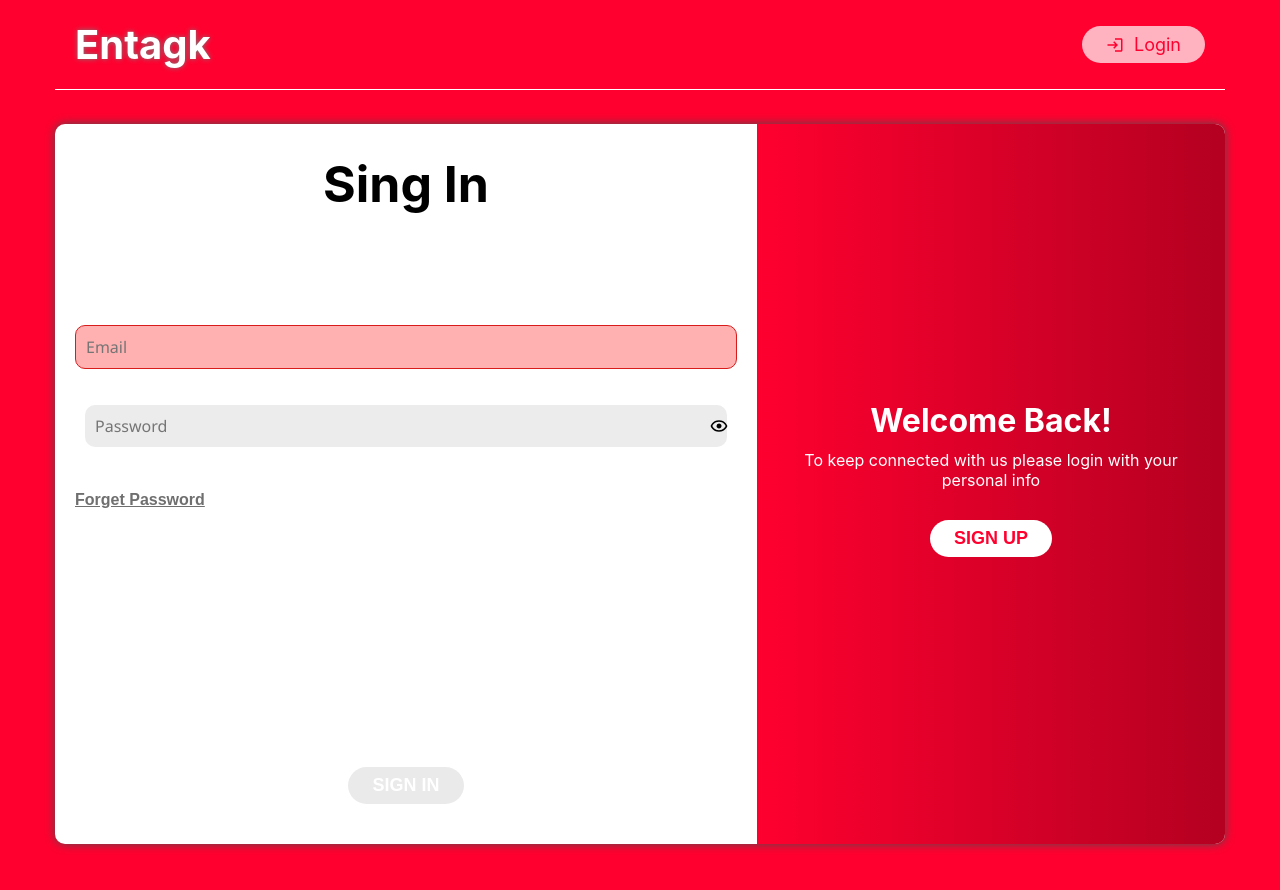
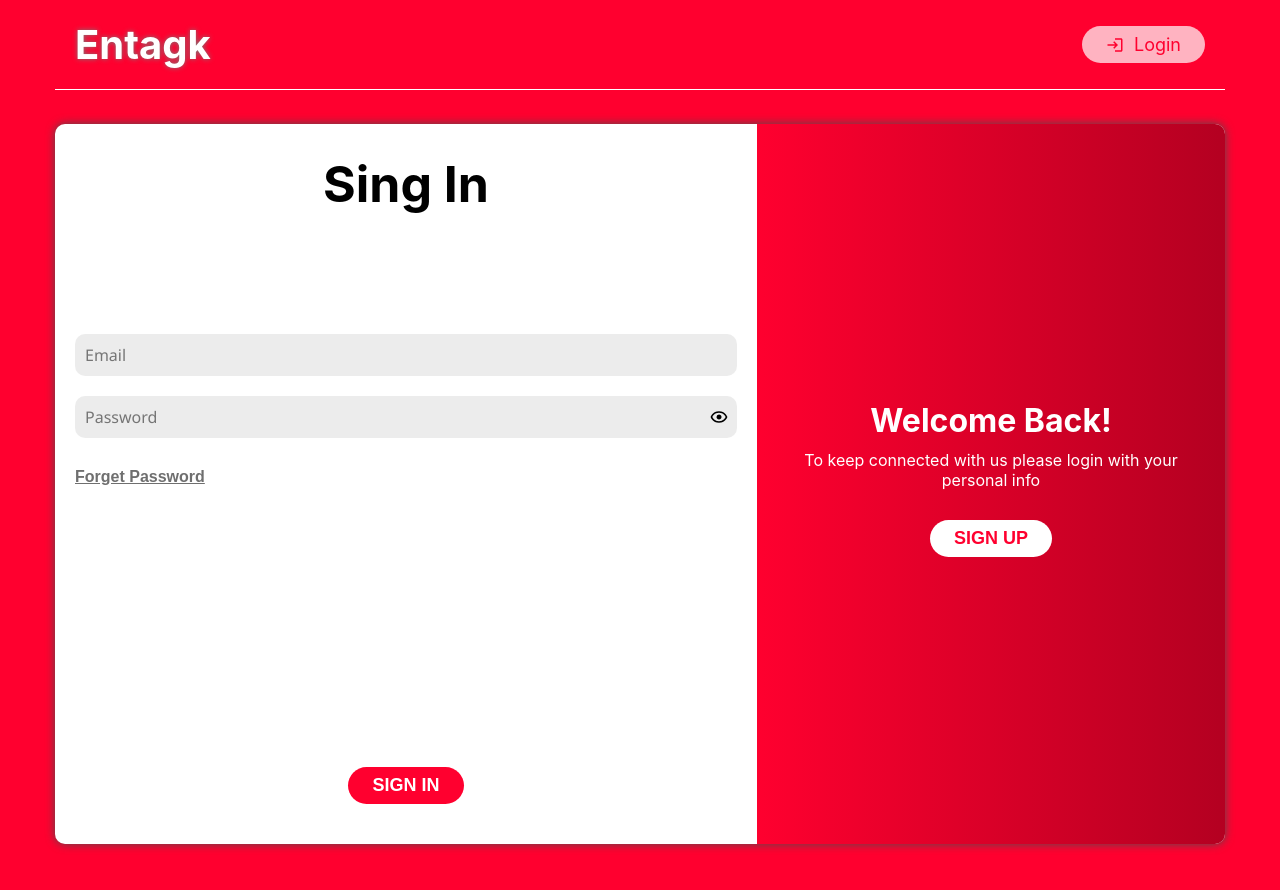
Before and after one commit to entagk/entagk-frontend, a React (Create React App) app: page /auth in a window 1280 px wide. Shown: the top 890 px of the page. Built offline with nearby package versions, Linux system fonts and the light colour scheme.

Commit message:
Create input compontent and use it at Auth form and edit account form

```diff
--- a/src/App.css
+++ b/src/App.css
@@ -27,8 +27,10 @@ textarea {
   border: none;
 }
 
-input:focus {
+input:focus,
+textarea:focus {
   background-color: #dddddd3d;
+  border: 2px solid;
 }
 
 textarea {
@@ -83,6 +85,7 @@ a {
 }
 
 .block input,
+.input-block input,
 .block textarea {
   border-radius: 10px;
   font-size: 16px;
@@ -93,6 +96,7 @@ a {
 }
 
 .glass-effect .block input,
+.glass-effect .input-block input,
 .glass-effect textarea {
   color: #fff;
   background: transparent;
@@ -125,6 +129,7 @@ a {
 }
 
 .block input.error,
+.input-block input.error,
 .task-form input.error {
   background: #ff646482;
   color: #d81c1c;
--- a/src/actions/auth.js
+++ b/src/actions/auth.js
@@ -95,15 +95,15 @@ export const deleteUser = (setMessage) => async dispatch => {
 }
 
 // todo at profile editing page
-export const updateUser = (formData, setFormError, setMessage, setSuccess) => async dispatch => {
+export const updateUser = (formData, setFormError, setMessage, setClose) => async dispatch => {
   try {
     dispatch({ type: START_LOADING, data: 'auth' })
     const { data } = await api.updateUser(formData);
     dispatch({ type: UPDATE_USER, data: data.afterUpdatae });
-    setSuccess(true);
+    setMessage({ message: data.message, type: 'success' });
     dispatch({ type: END_LOADING, data: 'auth' })
   } catch (error) {
-    if (error.response.data.errors) {
+    if (error?.response?.data?.errors) {
       setFormError(pFE => ({ ...pFE, ...error.response.data.errors }))
     } else {
       setMessage({ type: 'error', message: error?.response?.data?.message || error.message });
--- a/src/components/Auth/Auth.css
+++ b/src/components/Auth/Auth.css
@@ -59,15 +59,9 @@ div.form-container.reset-form {
   flex-direction: column;
 }
 
-.auth-page .form-container .block input,
-.form-container.reset-form .block input {
-  width: 100%;
-  margin: 12px 10px;
-}
-
-.auth-page .form-container .block input::placeholder,
-.form-container.reset-form .block input::placeholder {
-  text-transform: capitalize;
+.auth-page .form-container .block .input-block {
+  padding: 0;
+  margin-inline: 12px;
 }
 
 .auth-page button,
@@ -246,7 +240,7 @@ div.form-container.reset-form {
     font-size: 35px;
   }
 
-  .auth-page .form-container .block input {
+  .auth-page .form-container .block .input-block {
     margin: 6px 5px;
   }
 }
--- a/src/components/Auth/Auth.js
+++ b/src/components/Auth/Auth.js
@@ -1,4 +1,4 @@
-import React, { lazy, Suspense, useState } from "react";
+import React, { lazy, Suspense, useEffect, useState } from "react";
 import { useDispatch, useSelector } from "react-redux";
 import { useNavigate } from "react-router-dom";
 import { authForm } from "../../actions/auth";
@@ -13,7 +13,7 @@ import NetworkError from "../NetworkError/NetworkError";
 import Button from "../../utils/Button/Button";
 
 const NavBar = lazy(() => import("./../NavBar/NavBar"));
-const Password = lazy(() => import("./Password/Password"));
+const Input = lazy(() => import("../../utils/Input/Input"));
 const initialFormData = {
   name: "",
   email: "",
@@ -30,41 +30,127 @@ const Auth = () => {
   const [forgetPassword, setForgetPassword] = useState(false);
   const [formData, setFormData] = useState(initialFormData);
 
+
+  const [formErrors, setFormError] = useState({});
+  const [validations, setValidations] = useState({
+    email: (e) => {
+      const validateEmail = /[a-z0-9._%+-]+@[a-z0-9.-]+\.[a-z]{2,}$/;
+      if (!validateEmail.test(e)) {
+        setFormError(fE => ({ ...fE, email: 'This email is invalid' }));
+        return true;
+      } else {
+        setFormError(fE => ({ ...fE, email: '' }));
+        return false;
+      }
+    },
+    password: (p, cP) => {
+      if (p.length < 8) {
+        setFormError(fE => ({ ...fE, password: "The password must be at least 8 letters and numbers" }));
+        return true;
+      } else {
+        if (p === cP) {
+          if (formErrors['confirmPassword'] === "The password should be matched") {
+            setFormError(fE => ({ ...fE, 'confirmPassword': "" }))
+          }
+        }
+        setFormError(fE => ({ ...fE, password: "" }));
+        return false;
+      }
+
+    },
+  });
+
+  const [requiredFields, setRequiredFields] = useState(['email', 'password']);
+  const signUpRequired = ['name', 'confirmPassword'];
+
+  useEffect(() => {
+    if (isSignUp) {
+      setRequiredFields(pF => [...pF, ...signUpRequired])
+      setValidations(pV => ({
+        ...pV,
+        name: (n) => {
+          if (n.trim().length === 0) {
+            setFormError(fE => ({ ...fE, name: "This field is required" }))
+            return true;
+          } else {
+            setFormError(fE => ({ ...fE, name: "" }))
+            return false;
+          }
+        },
+        confirmPassword: (cP, p) => {
+          if (cP !== p) {
+            setFormError(fE => ({ ...fE, confirmPassword: "The password should be matched" }))
+            return true;
+          } else {
+            setFormError(fE => ({ ...fE, confirmPassword: "" }))
+            return false;
+          }
+        },
+      }))
+    } else {
+      if (forgetPassword) {
+        setRequiredFields(['email']);
+        setFormData({ email: formData.email });
+        setFormError({ emali: formErrors.email });
+      } else {
+        setRequiredFields(pF => pF.filter(f => !signUpRequired.includes(f)));
+        signUpRequired.forEach((f) => {
+          const newData = formData;
+          delete newData[f];
+          setFormData(newData);
+
+          const newFormErrors = formErrors;
+          delete newFormErrors[f];
+          setFormError(newFormErrors);
+        })
+      }
+    }
+
+    // eslint-disable-next-line
+  }, [isSignUp])
+
   if (localStorage.getItem('token')) {
     return (
       <LogoutPage />
     )
   }
 
-  const handleChange = (e) => {
-    setFormData({ ...formData, [e.target.name]: e.target.value })
-  }
-
   // eslint-disable-next-line
   const emailPattern = "[a-z0-9._%+-]+@[a-z0-9.-]+\.[a-z]{2,}$";
-
-  const validateEmail = /[a-z0-9._%+-]+@[a-z0-9.-]+\.[a-z]{2,}$/;
 
   const handleSubmit = async (e) => {
     await e.preventDefault();
     console.log(formData);
 
+    const dataEntries = Object.entries(formData);
+    const errors = Object.entries(formErrors).filter(([k, v]) => v.length > 0);
+    dataEntries.forEach(([k, v]) => {
+      if (v === '' && requiredFields.includes(k)) {
+        errors.push([k, 'This is required']);
+        setFormError(fep => ({ ...fep, [k]: 'This is required' }));
+      }
+
+      if (!k.includes('confirm')) {
+        if (validations[k](v)) {
+          errors.push([k, `invalid ${k}`]);
+        }
+      } else {
+        if (validations[k](v)) {
+          errors.push([k, `invalid ${k}`]);
+        }
+      }
+    });
+
     if (isSignUp) {
-      if (!formData.email || !formData.name || formData.confirmPassword !== formData.password) {
-        setMessage({ type: 'error', message: 'Please complete all form data' });
-      } else {
+      if (errors.length === 0) {
         dispatch(authForm(formData, 'sign up', setMessage, navigate));
       }
     } else if (forgetPassword) {
-      if (!formData.email) {
-        setMessage({ type: 'error', message: 'Please complete all form data' });
-      } else {
+      if (errors.length === 0) {
         dispatch(authForm({ email: formData.email }, 'forget password', setMessage, navigate));
       }
     } else {
-      if (!formData.email || !formData.password) {
-        setMessage({ type: 'error', message: 'Please complete all form data' });
-      } else {
+      if (errors.length === 0) {
         dispatch(authForm({ password: formData.password, email: formData.email }, 'sign in', setMessage, navigate));
       }
     }
@@ -74,6 +160,15 @@ const Auth = () => {
     return (
       <NetworkError />
     )
+  }
+
+  const requiredForEveryInput = {
+    formErrors: formErrors,
+    setFormError: setFormError,
+    validations: validations,
+    formData: formData,
+    setFormData: setFormData,
+    requiredFields: requiredFields,
   }
 
   return (
@@ -103,31 +198,35 @@ const Auth = () => {
                 <h1>{isSignUp ? "create account" : forgetPassword ? "foget password" : "sing in"}</h1>
                 <div className="block">
                   {isSignUp && (
-                    <input
+                    <Input
+                      {...requiredForEveryInput}
                       name="name"
-                      type="name"
+                      type="text"
                       placeholder="name"
-                      value={formData.name}
-                      onChange={handleChange}
-                      className={!formData.name ? 'error' : undefined}
+                      validations={validations}
                     />
                   )}
-                  <input
+                  <Input
                     name="email"
                     type="email"
                     pattern={emailPattern}
-                    required
                     placeholder="email"
-                    value={formData.email}
-                    className={(!formData.email || (validateEmail.test(formData.email) === false)) ? 'error' : undefined}
-                    onChange={handleChange}
+                    {...requiredForEveryInput}
                   />
                   {!forgetPassword && (
-                    <Password
-                      formData={formData}
+                    <Input
+                      {...requiredForEveryInput}
                       name="password"
+                      type="password"
                       placeholder="password"
-                      handleChange={handleChange}
+                    />
+                  )}
+                  {isSignUp && (
+                    <Input
+                      {...requiredForEveryInput}
+                      name="confirmPassword"
+                      type="password"
+                      placeholder="confirm password"
                     />
                   )}
                   {!isSignUp && (
@@ -141,14 +240,6 @@ const Auth = () => {
                       >forget password</Button>
                     </div>
                   )}
-                  {isSignUp && (
-                    <Password
-                      formData={formData}
-                      name="confirmPassword"
-                      handleChange={handleChange}
-                      placeholder="confirm password"
-                    />
-                  )}
                 </div>
                 <div className="block">
                   <GoogleLogin
@@ -160,9 +251,8 @@ const Auth = () => {
                   <Button
                     aria-label="submit auth data"
                     type="submit"
-                    disabled={isLoading || isSignUp ?
-                      (!formData.name || !formData.email || !formData.password || (formData.password !== formData.confirmPassword)) :
-                      forgetPassword ? (!formData.email) : (!formData.email || !formData.password)
+                    disabled={
+                      isLoading || Object.values(formErrors).filter(fE => fE.length > 0).length > 0
                     }
                     style={{ paddingBlock: isLoading && 5, color: '#fff', backgroud: 'var(--main-color)', textTransform: 'uppercase' }}
                   >
--- a/src/components/Auth/Password/Password.js
+++ b/src/components/Auth/Password/Password.js
@@ -6,10 +6,9 @@ import './style.css';
 
 function Password({
   formData,
-  handleChange,
-  onBlur,
   name,
-  placeholder
+  formErrors,
+  ...props
 }) {
   const [show, setShow] = useState(false);
 
@@ -17,12 +16,10 @@ function Password({
     <div className="password">
       <input
         name={name}
+        value={formData[name]}
+        className={formErrors[name] ? 'error' : undefined}
+        {...props}
         type={show ? "text" : "password"}
-        placeholder={placeholder}
-        value={formData[name]}
-        className={formData.password !== formData.confirmPassword && name === 'confirmPassword' ? 'error' : undefined}
-        onChange={handleChange}
-        onBlur={onBlur}
       />
       <Button
         variant='single-icon'
--- a/src/components/Auth/Password/style.css
+++ b/src/components/Auth/Password/style.css
@@ -3,7 +3,6 @@
   display: flex;
   align-items: center;
   justify-content: center;
-  margin: 12px 10px;
   position: relative;
 }
 
@@ -11,7 +10,7 @@
   margin: 0;
 }
 
-.block .password button.icon {
+.password button.icon {
   position: absolute;
   margin: 0;
   color: inherit;
--- a/src/components/EditAccount/EditAccount.js
+++ b/src/components/EditAccount/EditAccount.js
@@ -8,8 +8,8 @@ import Button from '../../utils/Button/Button';
 
 import './style.css'
 import ToggleButton from '../../utils/ToggleButton/ToggleButton';
-import Password from '../Auth/Password/Password';
 import Loading from '../../utils/Loading/Loading';
+import Input from '../../utils/Input/Input';
 
 const ChangeAvatar = lazy(() => import('./ChangeAvatar/ChangeAvatar'));
 
@@ -19,9 +19,8 @@ function EditAccount({ setClose, setMessage }) {
   const [data, setData] = useState({ name: user.name });
   const { isLoading } = useSelector(state => state.auth);
   const [formErrors, setFormError] = useState({});
-  const [validations, setValidations] = useState({ 'name': () => data.name.trim.length > 0 })
+  const [validations, setValidations] = useState({ 'name': () => data.name.trim().length > 0 })
   const [changePassword, setChangePassword] = useState(false);
-
   const [requiredFields, setRequiredFields] = useState(['name']);
   const passwordRequired = ['oldPassword', 'newPassword', 'confirmNewPassword'];
 
@@ -35,7 +34,7 @@ function EditAccount({ setClose, setMessage }) {
             ...pVs,
             [f]: (d) => {
               if (d.length < 8) {
-                setFormError(fE => ({ ...fE, [f]: "The password shouldn't be less than 8 letter or numbers" }));
+                setFormError(fE => ({ ...fE, [f]: "The password must be at least 8 letters and numbers" }));
                 return true;
               } else {
                 setFormError(fE => ({ ...fE, [f]: "" }))
@@ -74,48 +73,13 @@ function EditAccount({ setClose, setMessage }) {
     // eslint-disable-next-line
   }, [changePassword]);
 
-  const handleFieldError = (field, value, validateFun) => {
-    if (value) {
-      if (field === 'confirmNewPassword') {
-        validateFun(value, data['newPassword']);
-      } else {
-        validateFun(value);
-      }
-    } else {
-      setFormError(fep => ({ ...fep, [field]: '' }))
-    }
-  }
-
-  const handleChange = (e) => {
-    setData({
-      ...data,
-      [e.target.name]: e.target.value
-    });
-
-    if (e.target.value !== '' && formErrors[e.target.name] === 'This is required') {
-      setFormError(fep => ({ ...fep, [e.target.name]: '' }));
-    }
-  }
-
-  const onBlur = (e) => {
-    if (e.target.value === '' && requiredFields.includes(e.target.name)) {
-      setFormError(fep => ({ ...fep, [e.target.name]: 'This is required' }));
-    } else {
-      handleFieldError(
-        e.target.name,
-        e.target.value,
-        validations[e.target.name]
-      );
-    }
-  }
-
   const handleSubmit = async (event) => {
-    event.preventDefault();
+    await event.preventDefault();
 
     const dataEntries = Object.entries(data);
     const errors = Object.entries(formErrors).filter(([k, v]) => v.length > 0);
     dataEntries.forEach(([k, v]) => {
-      if (v === '') {
+      if (v === '' && requiredFields.includes(k)) {
         errors.push([k, 'This is required']);
         setFormError(fep => ({ ...fep, [k]: 'This is required' }));
       }
@@ -124,6 +88,15 @@ function EditAccount({ setClose, setMessage }) {
     if (errors.length === 0) {
       dispatch(updateUser(data, setFormError, setMessage));
     }
+  }
+
+  const requiredForEveryInput = {
+    formErrors: formErrors,
+    setFormError: setFormError,
+    validations: validations,
+    formData: data,
+    setFormData: setData,
+    requiredFields: requiredFields,
   }
 
   return (
@@ -144,22 +117,12 @@ function EditAccount({ setClose, setMessage }) {
         </div>
         <div className='inputs'>
           <ChangeAvatar />
-          <div className='block'>
-            <input
+          <Input
+            {...requiredForEveryInput}
             name="name"
             type="name"
             placeholder="name"
-              value={data.name}
-              onChange={handleChange}
-              className={formErrors.name?.length > 0 ? 'error' : undefined}
-              onBlur={onBlur}
           />
-            {formErrors.name?.length > 0 && (
-              <span className='error-text'>
-                {formErrors['name']}
-              </span>
-            )}
-          </div>
           <div className='block change-password'>
             <p>
               change password
@@ -168,48 +131,27 @@ function EditAccount({ setClose, setMessage }) {
           </div>
           {changePassword && (
             <>
-              <div className='block'>
-                <Password
+              <Input
+                {...requiredForEveryInput}
+                type="password"
                 name="oldPassword"
                 placeholder="old password"
-                  formData={data}
-                  handleChange={handleChange}
-                  onBlur={onBlur}
+                aria-label="old password"
               />
-                {formErrors['oldPassword'] && (
-                  <span className='error-text'>
-                    {formErrors['oldPassword']}
-                  </span>
-                )}
-              </div>
-              <div className='block'>
-                <Password
+              <Input
+                {...requiredForEveryInput}
                 placeholder="new password"
-                  formData={data}
-                  handleChange={handleChange}
-                  onBlur={onBlur}
+                type="password"
                 name="newPassword"
+                aria-label="new password"
               />
-                {formErrors['newPassword'] && (
-                  <span className='error-text'>
-                    {formErrors['newPassword']}
-                  </span>
-                )}
-              </div>
-              <div className='block'>
-                <Password
-                  formData={data}
-                  handleChange={handleChange}
-                  onBlur={onBlur}
+              <Input
+                {...requiredForEveryInput}
+                type="password"
                 name="confirmNewPassword"
                 placeholder="confirm new password"
+                aria-label="confirm new password"
               />
-                {formErrors['confirmNewPassword'] && (
-                  <span className='error-text'>
-                    {formErrors['confirmNewPassword']}
-                  </span>
-                )}
-              </div>
             </>
           )}
         </div>
--- /dev/null
+++ b/src/utils/Input/Input.js
@@ -0,0 +1,84 @@
+import React from 'react';
+import Password from '../../components/Auth/Password/Password';
+
+import './style.css'
+
+function Input({
+  formErrors,
+  setFormError,
+  validations,
+  formData,
+  setFormData,
+  requiredFields,
+  name,
+  ...props
+}) {
+  const handleFieldError = (field, value, validateFun) => {
+    if (value) {
+      if (field === 'confirmPassword') {
+        validateFun(value, formData['password']);
+      } else {
+        validateFun(value);
+      }
+    } else {
+      setFormError(fep => ({ ...fep, [field]: '' }))
+    }
+  }
+
+  const handleChange = (e) => {
+    console.log(e.target.name)
+    setFormData({ ...formData, [e.target.name]: e.target.value });
+
+    if (
+      e.target.value !== ''
+    ) {
+      setFormError(fep => ({ ...fep, [e.target.name]: '' }));
+    }
+
+    console.log(formData)
+  }
+
+  const handleBlur = (e) => {
+    const { name, value } = e.target;
+    if (value === '' && requiredFields.includes(name)) {
+      setFormError(fep => ({ ...fep, [name]: 'This is required' }));
+    } else {
+      handleFieldError(
+        e.target.name,
+        e.target.value,
+        validations[e.target.name]
+      );
+    }
+  };
+
+  return (
+    <div className='input-block'>
+      {name.toLowerCase().includes('password') ? (
+        <Password
+          name={name}
+          required={requiredFields.includes(name)}
+          formData={formData}
+          onChange={handleChange}
+          onBlur={handleBlur}
+          formErrors={formErrors}
+          {...props}
+        />
+      ) : (
+        <input
+          name={name}
+          value={formData[name]}
+          className={formErrors[name] ? 'error' : undefined}
+          required={requiredFields.includes(name)}
+          onChange={handleChange}
+          onBlur={handleBlur}
+          {...props}
+        />
+      )}
+      {formErrors[name] && (
+        <span className='error-text'>{formErrors[name]}</span>
+      )}
+    </div>
+  );
+}
+
+export default Input;
--- /dev/null
+++ b/src/utils/Input/style.css
@@ -0,0 +1,34 @@
+.input-block {
+  width: 100%;
+  margin: 10px 0px;
+  padding-inline: 20px;
+  display: flex;
+  align-items: center;
+  justify-content: center;
+  flex-direction: column;
+}
+
+.input-block input {
+  width: 100%;
+}
+
+.input-block input:focus {
+  border: 2px solid;
+}
+
+.input-block .error-text {
+  width: 100%;
+  margin-block: 5px;
+  color: #d81c1c;
+  font-size: 14px;
+}
+
+.input-block input::placeholder {
+  text-transform: capitalize;
+}
+
+@media (max-width: 425px) {
+  .input-block input {
+    margin: 6px 5px;
+  }
+}
```
Also changed, not shown: src/components/EditAccount/style.css (+0 -8 lines). Lines whose indentation alone changed are shown as unchanged.
